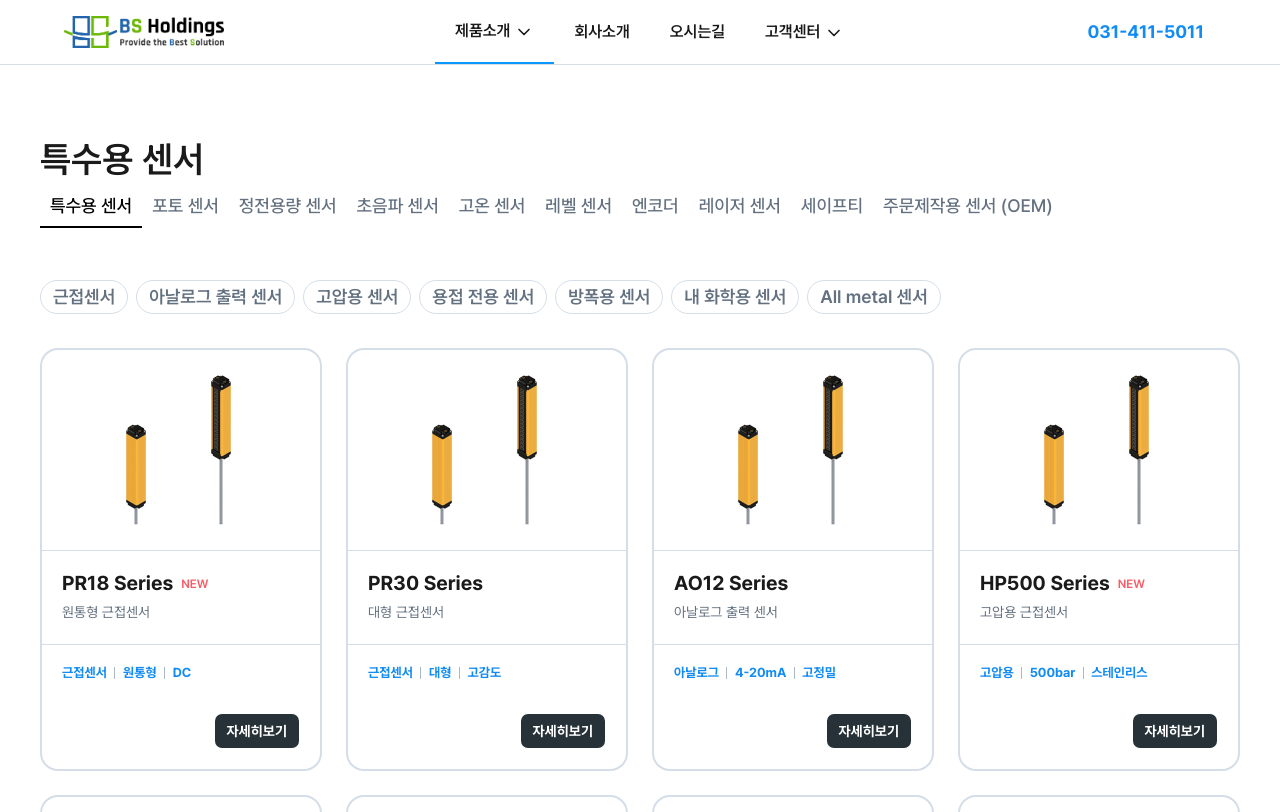
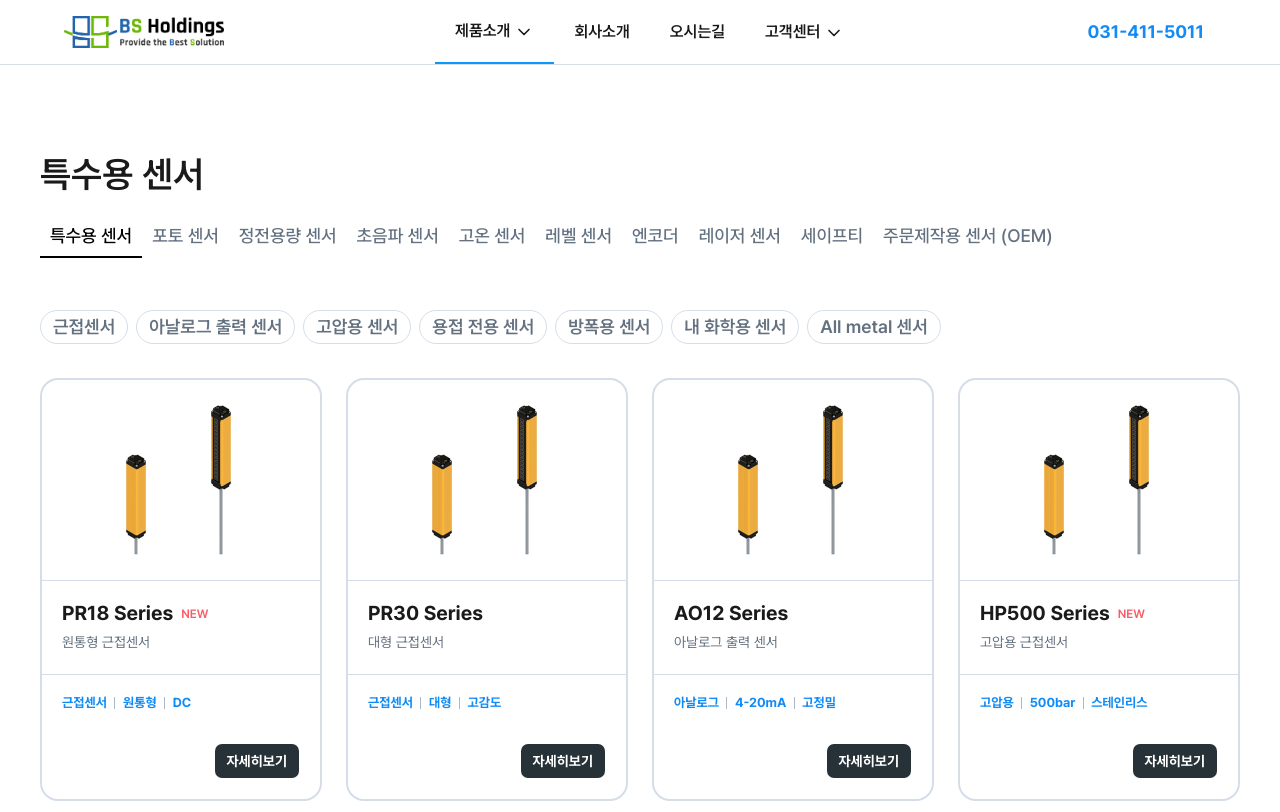
Before and after one commit to Pang-Ho/BSHoldings, a Next.js app: page /products in a window 1280 px wide. Shown: the top 812 px of the page. Built offline with nearby package versions, Linux system fonts and the light colour scheme.

Commit message:
Fix : css

```diff
--- a/src/app/products/[[...slug]]/page.tsx
+++ b/src/app/products/[[...slug]]/page.tsx
@@ -236,7 +236,7 @@ function ProductListView({
 
       <div className="flex flex-col grow items-center w-full pt-16 lg:pt-20">
         <div className="bg-white flex flex-col items-start px-4 md:px-6 py-12 md:py-16 lg:py-[68px] w-full max-w-[1248px]">
-          <p className="font-semibold leading-6 text-2xl md:text-3xl lg:text-[36px] text-[var(--color-text-strong)] whitespace-nowrap">
+          <p className="font-semibold leading-normal text-2xl md:text-3xl lg:text-[36px] text-[var(--color-text-strong)] whitespace-nowrap">
             {pageTitle}
           </p>
           <div className="h-3 w-full" />
```
